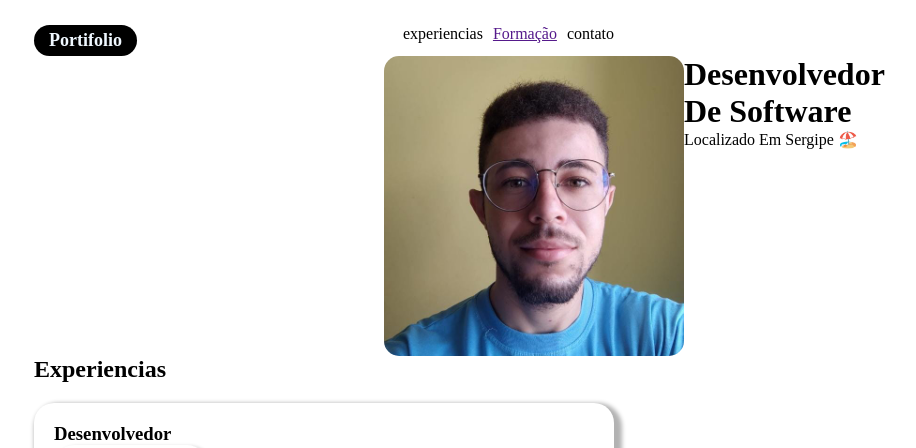
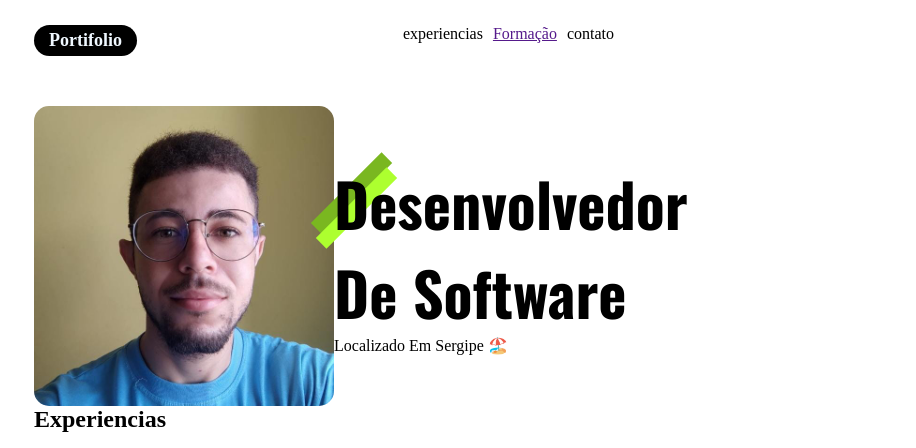
Before and after one commit to pgabrielgmdeveloper/portifolio, an Angular app: page / in a window 1280 px wide. Shown: the top 448 px of the page, without its empty margins (316-1232 px from the left). Built offline with nearby package versions, Linux system fonts and the light colour scheme.

Commit message:
feat(home): criando main

```diff
--- /dev/null
+++ b/src/app/components/experience/experience.component.html
@@ -0,0 +1 @@
+<p>experience works!</p>
--- a/src/app/components/header/header.component.scss
+++ b/src/app/components/header/header.component.scss
@@ -10,6 +10,7 @@ header {
         padding: 5px 15px;
         border-radius: 20px;
         font-size: 18px;
+
     }
     nav {
         ul {
--- a/src/app/pages/home/home.component.html
+++ b/src/app/pages/home/home.component.html
@@ -1,12 +1,13 @@
 <app-header/>
 <main>
     <img src="../../../assets/PAULO.jpg" alt="foto de PAULO MATIAS">
-    <div>
         <div>
+            <div class="d1"></div>
+            <div class="d2" ></div>
             <h1>Desenvolvedor <br> De Software</h1>
             <p>Localizado Em Sergipe 🏖️</p>
-          </div>
-    </div>
+
+        </div>
 </main>
 <h2>Experiencias </h2>
 <section class="professional-experience">
--- a/src/app/pages/home/home.component.scss
+++ b/src/app/pages/home/home.component.scss
@@ -1,9 +1,52 @@
 
 main {
     display: flex;
+    max-width: 70%;
+    margin-top: 50px;
+    justify-content: space-between;
+    div {
+        position: relative;
+        z-index: 0;
+
+    }
+    h1 {
+        font-size: 60px;
+        font-family: "Oswald", sans-serif;
+        font-weight: bold;
+        z-index: 2;
+        position: relative;
+    }
+    .d1{
+        position: absolute;
+        top: -15px;
+        width: 15px;
+        left: 10px;
+        height: 100px;
+        transform: rotate(45deg);
+        background-color:rgb(122, 183, 32);
+        z-index: 1;
+
+    }
+    .d2 {
+        position: absolute;
+        top: 0;
+        left: 15px;
+        display: block;
+        width: 15px;
+        height: 100px;
+        background-color:  greenyellow;
+        transform: rotate(45deg);
+        z-index: 1;
+
+
+    }
     img {
+
         max-width: 300px;
         height: 300px;
         border-radius: 15px;
     }
+    div {
+        align-self: center;
+    }
 }
--- a/src/index.html
+++ b/src/index.html
@@ -6,6 +6,9 @@
   <base href="/">
   <meta name="viewport" content="width=device-width, initial-scale=1">
   <link rel="icon" type="image/x-icon" href="favicon.ico">
+  <link rel="preconnect" href="https://fonts.googleapis.com">
+  <link rel="preconnect" href="https://fonts.gstatic.com" crossorigin>
+  <link href="https://fonts.googleapis.com/css2?family=Oswald:wght@200..700&display=swap" rel="stylesheet">
 </head>
 <body>
   <app-root></app-root>
--- a/src/styles.scss
+++ b/src/styles.scss
@@ -5,10 +5,11 @@
 
 }
 
-main {
+.main {
     padding: 0 350px;
     background-color: #FFF;
     max-width: 1200px;
     display: block;
     margin: 0 auto;
+
 }
```
Also changed, not shown: src/app/components/experience/experience.component.ts (added, +12 -0 lines), src/app/components/experience/experience.component.scss (added), 1 other file (tests, documents, lock files or other folders).
